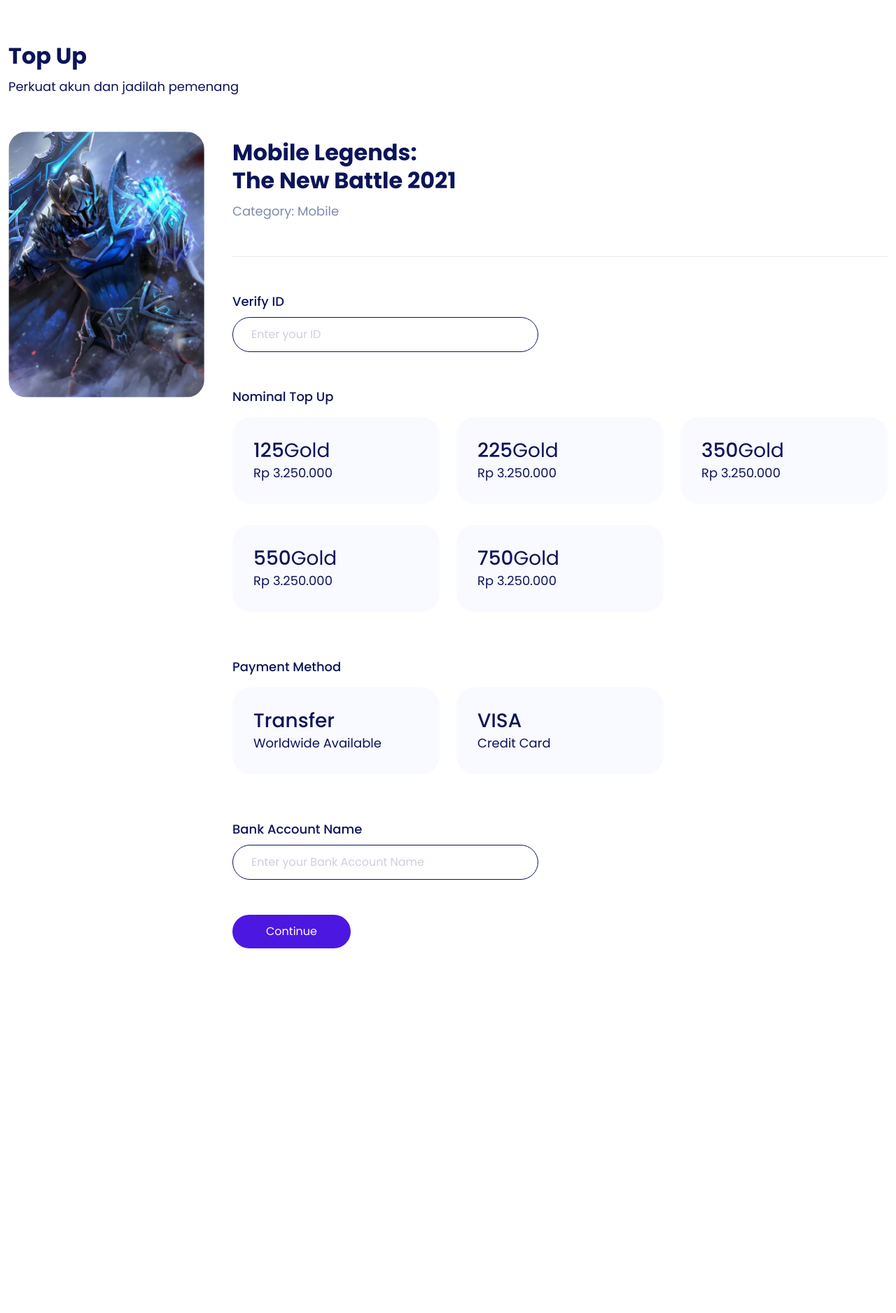
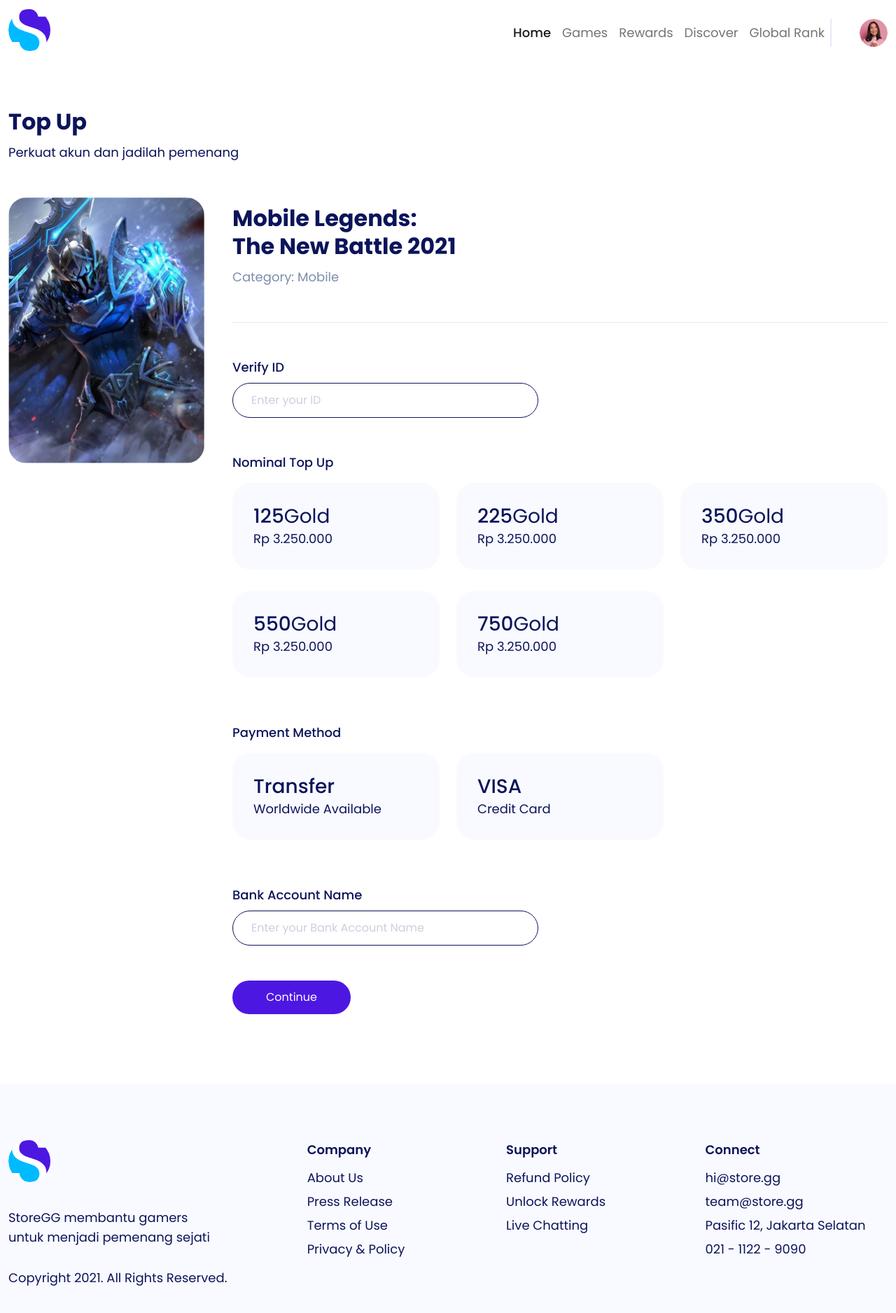
Before and after one commit to whysaputro/bwa-nextjs-frontend, a Next.js app: page /detail in a window 1280 px wide. Shown: the top 1876 px of the page at 70% size. Before the commit the page ends 1405 px from the top, so only its background shows below. Built offline with nearby package versions, Linux system fonts and the light colour scheme.

Commit message:
refactor product detail page

```diff
--- a/components/organisms/TopUpForm/index.tsx
+++ b/components/organisms/TopUpForm/index.tsx
@@ -272,7 +272,7 @@ export default function TopUpForm() {
       </div>
       <div className="d-sm-block d-flex flex-column w-100">
         <a
-          href="./checkout"
+          href="/checkout"
           type="submit"
           className="btn btn-submit rounded-pill fw-medium text-white border-0 text-lg"
         >
--- a/pages/detail/index.tsx
+++ b/pages/detail/index.tsx
@@ -1,8 +1,12 @@
+import Footer from '../../components/organisms/Footer';
+import Navbar from '../../components/organisms/Navbar';
 import TopUpForm from '../../components/organisms/TopUpForm';
 import TopUpItem from '../../components/organisms/TopUpItem';
 
 export default function Detail() {
   return (
+    <>
+      <Navbar />
       <section className="detail pt-lg-60 pb-50">
         <div className="container-xxl container-fluid">
           <div className="detail-header pb-50">
@@ -21,5 +25,7 @@ export default function Detail() {
           </div>
         </div>
       </section>
+      <Footer />
+    </>
   );
 }
```
Lines whose indentation alone changed are shown as unchanged.
